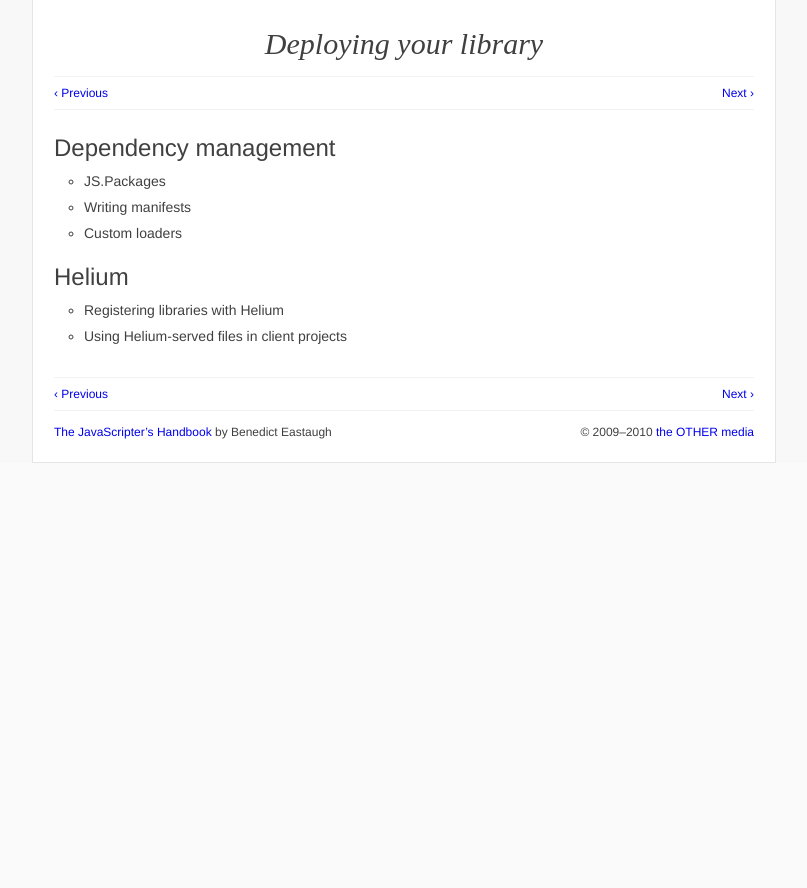
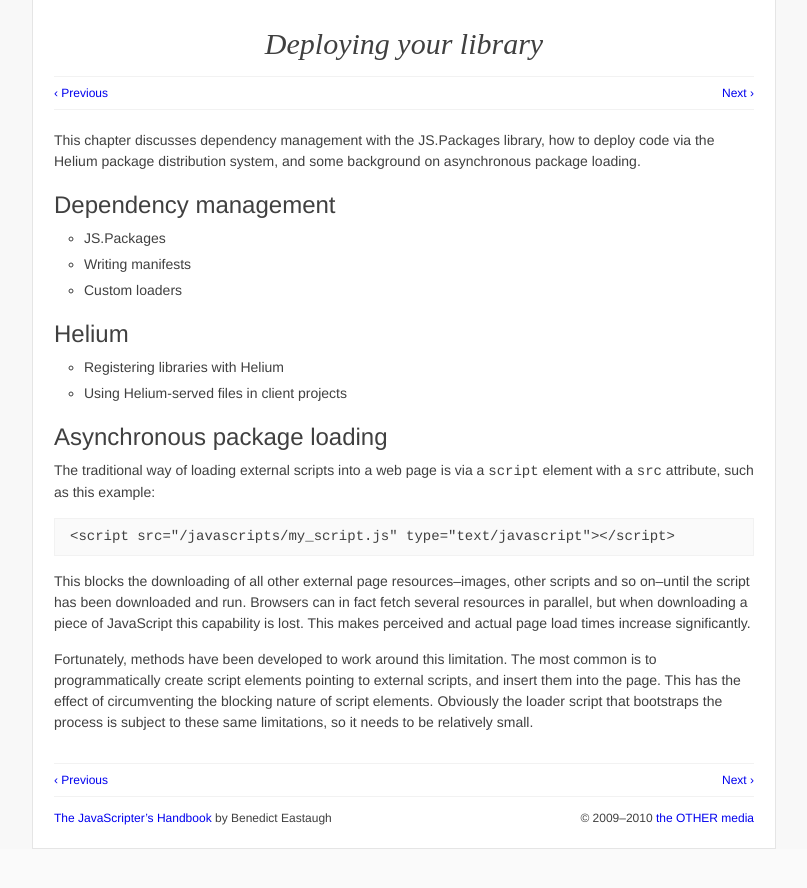
Before and after one commit to othermedia/js-handbook, a Jekyll site: the page built from deployment.md, in a window 1280 px wide. Shown: the top 888 px of the page, without its empty margins (236-1043 px from the left). Built offline with Jekyll 4.4.1, drawn with Linux system fonts in a browser that asks for light colours; Markdown is read by kramdown in place of the engine named in the settings.

Commit message:
Add the makings of a section on asynchronous package loading to the deployment chapter.

```diff
--- a/deployment.md
+++ b/deployment.md
@@ -5,6 +5,10 @@ previous: testing
 next:     style
 ---
 
+
+This chapter discusses dependency management with the JS.Packages library,
+how to deploy code via the Helium package distribution system, and some
+background on asynchronous package loading.
 
 Dependency management
 ---------------------
@@ -18,3 +22,24 @@ Helium
 
 * Registering libraries with Helium
 * Using Helium-served files in client projects
+
+Asynchronous package loading
+----------------------------
+
+The traditional way of loading external scripts into a web page is via a
+`script` element with a `src` attribute, such as this example:
+
+    <script src="/javascripts/my_script.js" type="text/javascript"></script>
+
+This blocks the downloading of all other external page resources--images, other
+scripts and so on--until the script has been downloaded and run. Browsers can in
+fact fetch several resources in parallel, but when downloading a piece of
+JavaScript this capability is lost. This makes perceived and actual page load
+times increase significantly.
+
+Fortunately, methods have been developed to work around this limitation. The
+most common is to programmatically create script elements pointing to external
+scripts, and insert them into the page. This has the effect of circumventing
+the blocking nature of script elements. Obviously the loader script that
+bootstraps the process is subject to these same limitations, so it needs to be
+relatively small.
```
